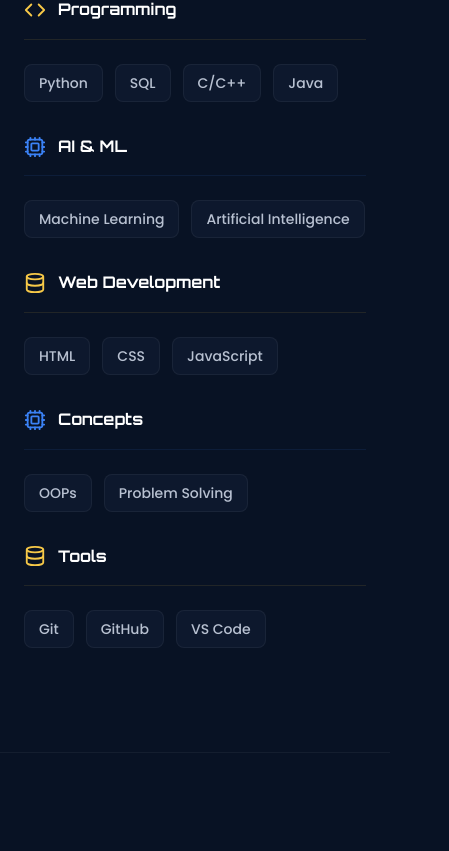
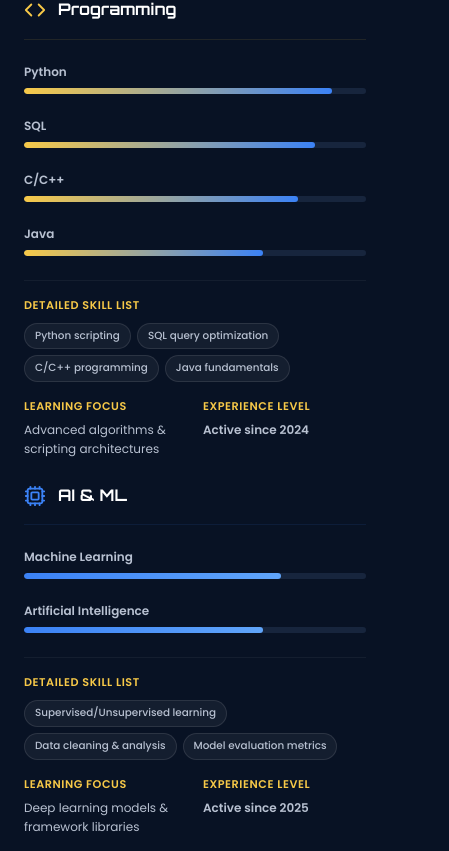
Before and after one commit to raj-239205/Portfolio, a Next.js app: page / in a window 390 px wide. Shown: the part 4253-5104 px from the top of the page, 449 px wide, since content can reach past the window. Built offline with nearby package versions, Linux system fonts and the light colour scheme.

Commit message:
Restore clean bar layout for Skills section without ratings

```diff
--- a/components/Skills.tsx
+++ b/components/Skills.tsx
@@ -6,7 +6,7 @@
 
 interface SkillItem {
   name: string;
-  tooltip: string;
+  level: number;
 }
 
 interface SkillCategory {
@@ -14,6 +14,9 @@
   isBlueTheme?: boolean;
   icon: React.ReactNode;
   skills: SkillItem[];
+  detailedSkills: string[];
+  learningFocus: string;
+  experienceLevel: string;
 }
 
 const skillCategories: SkillCategory[] = [
@@ -21,47 +24,60 @@
     title: "Programming",
     icon: <Code size={22} />,
     skills: [
-      { name: "Python", tooltip: "Used in Hospital Management System & AI research" },
-      { name: "SQL", tooltip: "Database query optimization & management" },
-      { name: "C/C++", tooltip: "Competitive programming & core logic execution" },
-      { name: "Java", tooltip: "Object-oriented software development design" },
+      { name: "Python", level: 90 },
+      { name: "SQL", level: 85 },
+      { name: "C/C++", level: 80 },
+      { name: "Java", level: 70 },
     ],
+    detailedSkills: ["Python scripting", "SQL query optimization", "C/C++ programming", "Java fundamentals"],
+    learningFocus: "Advanced algorithms & scripting architectures",
+    experienceLevel: "Active since 2024",
   },
   {
     title: "AI & ML",
     isBlueTheme: true,
     icon: <Cpu size={22} />,
     skills: [
-      { name: "Machine Learning", tooltip: "Currently learning & exploring models" },
-      { name: "Artificial Intelligence", tooltip: "Foundational search & planning concepts" },
+      { name: "Machine Learning", level: 75 },
+      { name: "Artificial Intelligence", level: 70 },
     ],
+    detailedSkills: ["Supervised/Unsupervised learning", "Data cleaning & analysis", "Model evaluation metrics"],
+    learningFocus: "Deep learning models & framework libraries",
+    experienceLevel: "Active since 2025",
   },
   {
     title: "Web Development",
     icon: <Database size={22} />,
     skills: [
-      { name: "HTML", tooltip: "Frontend document structure & accessibility" },
-      { name: "CSS", tooltip: "Responsive layout design & styling elements" },
-      { name: "JavaScript", tooltip: "Client-side interactive frontend logic" },
+      { name: "HTML/CSS", level: 85 },
+      { name: "JavaScript", level: 75 },
     ],
+    detailedSkills: ["Responsive web design", "CSS flexbox & grid", "DOM manipulation & events"],
+    learningFocus: "Next.js & modern framework concepts",
+    experienceLevel: "Active since 2024",
   },
   {
     title: "Concepts",
     isBlueTheme: true,
     icon: <Cpu size={22} />,
     skills: [
-      { name: "OOPs", tooltip: "Encapsulation, inheritance, polymorphism, abstraction" },
-      { name: "Problem Solving", tooltip: "Data structures, algorithms & logical debugging" },
+      { name: "OOPs", level: 80 },
+      { name: "Problem Solving", level: 80 },
     ],
+    detailedSkills: ["Encapsulation & inheritance", "Polymorphism & abstraction", "Logical debugging"],
+    learningFocus: "Data structures & design patterns",
+    experienceLevel: "Active since 2024",
   },
   {
     title: "Tools",
     icon: <Database size={22} />,
     skills: [
-      { name: "Git", tooltip: "Distributed version control system workflow" },
-      { name: "GitHub", tooltip: "Version control hosting & team collaboration" },
-      { name: "VS Code", tooltip: "Primary code editing & debugging environment" },
+      { name: "VS Code", level: 85 },
+      { name: "Git & GitHub", level: 80 },
     ],
+    detailedSkills: ["Version control workflow", "GitHub collaboration", "Integrated debugging tools"],
+    learningFocus: "Advanced Git, package management, CI/CD",
+    experienceLevel: "Active since 2024",
   },
 ];
 
@@ -131,22 +147,76 @@
                   }}
                 />
 
-                {/* Skill Badges Container */}
-                <div className="flex flex-wrap gap-3 flex-grow content-start pb-2">
+                <div className="flex flex-col gap-6 flex-grow">
                   {category.skills.map((skill) => (
-                    <div key={skill.name} className="relative group/badge">
-                      <span className="cursor-default px-3.5 py-2 bg-bg-secondary/40 border border-white/5 rounded-lg text-sm text-text-secondary hover:text-accent-gold hover:border-accent-gold/30 hover:shadow-[0_0_15px_rgba(247,201,72,0.12)] hover:-translate-y-0.5 transition-all duration-200 block text-center font-medium">
-                        {skill.name}
-                      </span>
-                      {/* Premium Tooltip */}
-                      <div className={`absolute bottom-full left-1/2 transform -translate-x-1/2 mb-2 px-3 py-1.5 bg-[#0b1b36] text-[0.7rem] text-text-primary rounded shadow-lg pointer-events-none opacity-0 group-hover/badge:opacity-100 transition-opacity duration-200 whitespace-nowrap z-50 border ${
-                        isBlue ? "border-accent-blue/20" : "border-accent-gold/20"
-                      }`}>
-                        <div className="absolute top-full left-1/2 transform -translate-x-1/2 -mt-1 border-4 border-transparent border-t-[#0b1b36] z-10" />
-                        {skill.tooltip}
+                    <div key={skill.name} className="flex flex-col">
+                      <div className="flex justify-between text-xs font-semibold mb-2">
+                        <span className="text-text-secondary">{skill.name}</span>
+                      </div>
+                      <div className="w-full h-1.5 bg-bg-secondary rounded-full overflow-hidden">
+                        <motion.div
+                          initial={{ width: 0 }}
+                          whileInView={{ width: `${skill.level}%` }}
+                          viewport={{ once: true }}
+                          transition={{ duration: 1.2, ease: [0.4, 0, 0.2, 1] }}
+                          className="h-full rounded-full"
+                          style={{
+                            background: isBlue
+                              ? "linear-gradient(90deg, var(--accent-blue), #60a5fa)"
+                              : "linear-gradient(90deg, var(--accent-gold), var(--accent-blue))",
+                          }}
+                        />
                       </div>
                     </div>
                   ))}
+                </div>
+
+                {/* Desktop hover overlay action area */}
+                <div className="absolute inset-0 bg-[#081224]/98 opacity-0 group-hover:opacity-100 transition-all duration-[250ms] flex flex-col justify-center p-6 z-30 pointer-events-none group-hover:pointer-events-auto hidden md:flex border border-accent-gold/20 rounded-xl">
+                  <div className="transform translate-y-4 opacity-0 group-hover:translate-y-0 group-hover:opacity-100 transition-all duration-[250ms] ease-out flex flex-col gap-4">
+                    <div>
+                      <h4 className="text-[0.7rem] text-accent-gold uppercase font-semibold tracking-wider mb-2">Detailed Skill List</h4>
+                      <div className="flex flex-wrap gap-1.5">
+                        {category.detailedSkills.map((ds) => (
+                          <span key={ds} className="text-[0.65rem] px-2.5 py-1 border border-white/10 rounded-full bg-white/5 text-text-secondary font-medium">
+                            {ds}
+                          </span>
+                        ))}
+                      </div>
+                    </div>
+                    <div>
+                      <h4 className="text-[0.7rem] text-accent-gold uppercase font-semibold tracking-wider mb-1">Learning Focus</h4>
+                      <p className="text-text-secondary text-xs leading-relaxed">{category.learningFocus}</p>
+                    </div>
+                    <div>
+                      <h4 className="text-[0.7rem] text-accent-gold uppercase font-semibold tracking-wider mb-1">Experience Level</h4>
+                      <p className="text-text-secondary text-xs leading-relaxed font-semibold">{category.experienceLevel}</p>
+                    </div>
+                  </div>
+                </div>
+
+                {/* Mobile Expanded layout below */}
+                <div className="block md:hidden mt-6 pt-4 border-t border-white/5 flex flex-col gap-4">
+                  <div>
+                    <h4 className="text-[0.7rem] text-accent-gold uppercase font-semibold tracking-wider mb-2">Detailed Skill List</h4>
+                    <div className="flex flex-wrap gap-1.5">
+                      {category.detailedSkills.map((ds) => (
+                        <span key={ds} className="text-[0.65rem] px-2.5 py-1 border border-white/10 rounded-full bg-white/5 text-text-secondary font-medium">
+                          {ds}
+                        </span>
+                      ))}
+                    </div>
+                  </div>
+                  <div className="grid grid-cols-2 gap-4">
+                    <div>
+                      <h4 className="text-[0.7rem] text-accent-gold uppercase font-semibold tracking-wider mb-1">Learning Focus</h4>
+                      <p className="text-text-secondary text-xs leading-relaxed">{category.learningFocus}</p>
+                    </div>
+                    <div>
+                      <h4 className="text-[0.7rem] text-accent-gold uppercase font-semibold tracking-wider mb-1">Experience Level</h4>
+                      <p className="text-text-secondary text-xs leading-relaxed font-semibold">{category.experienceLevel}</p>
+                    </div>
+                  </div>
                 </div>
               </motion.div>
             );
```
